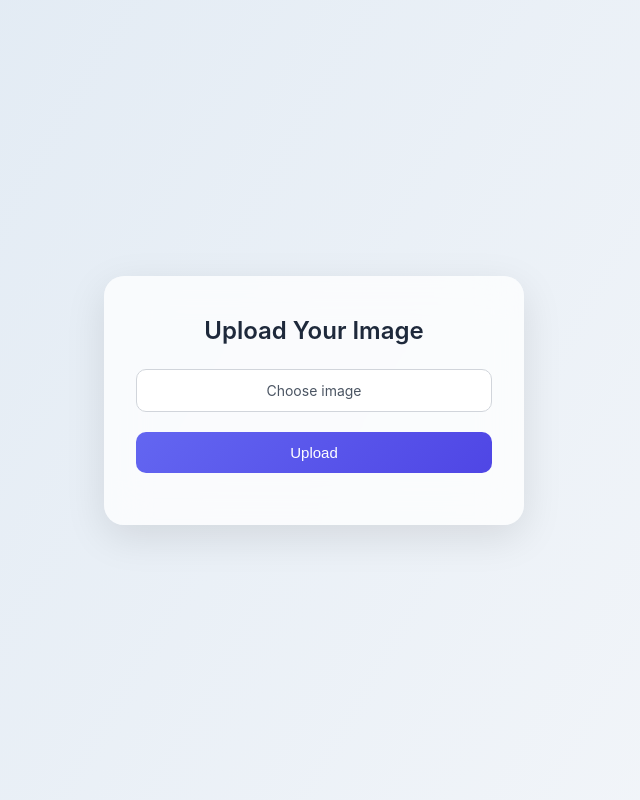
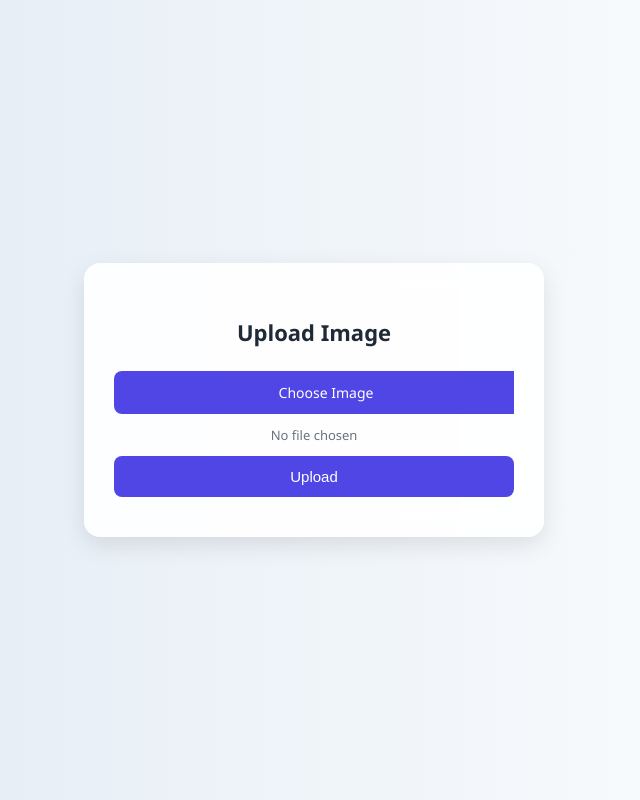
Before and after one commit to bgridtech/images-backend, a Flask app: page / in a window 1280 px wide. Shown: the whole page, without its empty margins (326-966 px from the left). Run offline with Flask 3, Linux system fonts and the light colour scheme; some libraries are stand-ins or nearby versions.

Commit message:
Update index.html

```diff
--- a/templates/index.html
+++ b/templates/index.html
@@ -6,199 +6,255 @@
   <title>Upload Image</title>
   <style>
     :root {
-      --bg: #eef1f6;
-      --card-bg: rgba(255, 255, 255, 0.75);
-      --accent: #6366f1;
-      --accent-dark: #4f46e5;
-      --accent-light: #8b5cf6;
-      --text: #1e293b;
-      --muted: #64748b;
+      --bg: #f0f2f5;
+      --card-bg: rgba(255, 255, 255, 0.9);
+      --accent: #4f46e5;
+      --accent-hover: #4338ca;
+      --text: #1f2937;
+      --muted: #6b7280;
       --success: #10b981;
     }
-    * { box-sizing: border-box; margin: 0; padding: 0; }
+
     body {
-      height: 100vh; display: flex; align-items: center; justify-content: center;
-      background: linear-gradient(120deg, #dfe9f3, #f5f7fa);
-      font-family: 'Inter', sans-serif; color: var(--text);
+      margin: 0;
+      padding: 0;
+      font-family: 'Segoe UI', sans-serif;
+      background: linear-gradient(to right, #dfe9f3, #ffffff);
+      height: 100vh;
+      display: flex;
+      align-items: center;
+      justify-content: center;
+      color: var(--text);
     }
+
     .upload-card {
-      background: var(--card-bg); backdrop-filter: blur(20px);
-      border-radius: 20px; padding: 40px 32px; max-width: 420px; width: 100%;
-      box-shadow: 0 12px 40px rgba(0,0,0,0.1); text-align: center;
-      animation: fadeIn 0.5s ease-in-out;
+      background: var(--card-bg);
+      backdrop-filter: blur(12px);
+      border-radius: 16px;
+      box-shadow: 0 8px 24px rgba(0, 0, 0, 0.1);
+      padding: 40px 30px;
+      width: 100%;
+      max-width: 400px;
+      text-align: center;
     }
-    @keyframes fadeIn {
-      from { opacity: 0; transform: translateY(20px); }
-      to { opacity: 1; transform: translateY(0); }
+
+    h1 {
+      font-size: 22px;
+      margin-bottom: 24px;
     }
-    h1 { font-size: 24px; margin-bottom: 24px; font-weight: 600; }
-    .file-input-wrapper {
-      position: relative; margin-bottom: 20px;
+
+    .file-wrapper {
+      position: relative;
+      overflow: hidden;
+      margin-bottom: 12px;
     }
-    .file-input-wrapper input[type="file"] {
-      opacity: 0; width: 100%; height: 48px; position: absolute; top: 0; left: 0;
+
+    .file-wrapper input[type="file"] {
+      position: absolute;
+      left: 0;
+      top: 0;
+      opacity: 0;
+      height: 100%;
+      width: 100%;
       cursor: pointer;
     }
-    .file-label {
-      display: block; background: #fff; border: 1px solid #d1d5db;
-      border-radius: 10px; padding: 12px; text-align: center;
-      color: #4b5563; font-size: 14px; transition: border-color 0.2s;
+
+    .file-btn {
+      background: var(--accent);
+      color: #fff;
+      padding: 12px;
+      border-radius: 8px;
+      cursor: pointer;
+      font-size: 14px;
+      display: inline-block;
+      width: 100%;
     }
-    .file-input-wrapper:hover .file-label { border-color: var(--accent); }
-    button {
-      width: 100%; padding: 12px; font-size: 15px; font-weight: 500;
-      border: none; border-radius: 10px;
-      background: linear-gradient(135deg, var(--accent), var(--accent-dark));
-      color: white; cursor: pointer;
-      transition: transform 0.2s, background 0.3s;
+
+    .file-name {
+      margin-top: 6px;
+      font-size: 13px;
+      color: var(--muted);
+      word-break: break-all;
     }
-    button:hover { transform: scale(1.03); }
-    button:disabled { background: #cbd5e1; cursor: not-allowed; }
-    .info {
-      margin-top: 12px; font-size: 14px; color: var(--muted);
+
+    button#uploadBtn {
+      background: var(--accent);
+      color: #fff;
+      border: none;
+      padding: 12px;
+      font-size: 15px;
+      border-radius: 8px;
+      cursor: pointer;
+      transition: background 0.2s ease;
+      width: 100%;
+      margin-top: 12px;
     }
-    #uploadProgress {
-      width: 100%; height: 12px; background: #e2e8f0;
-      border-radius: 8px; overflow: hidden; margin-top: 16px; display: none;
+
+    button#uploadBtn:hover {
+      background: var(--accent-hover);
     }
-    #uploadProgressBar {
-      height: 100%; width: 0;
-      background: linear-gradient(to right, var(--accent-light), var(--accent));
+
+    #loading {
+      margin-top: 14px;
+      font-size: 13px;
+      color: var(--muted);
+      display: none;
+    }
+
+    .progress-bar {
+      width: 100%;
+      background: #e5e7eb;
+      border-radius: 6px;
+      height: 12px;
+      overflow: hidden;
+      margin-top: 12px;
+      display: none;
+    }
+
+    .progress-bar-fill {
+      background: var(--accent);
+      height: 100%;
+      width: 0%;
       transition: width 0.2s ease;
     }
-    .url-container {
-      position: relative; margin-top: 20px; display: none;
+
+    #result-wrapper {
+      margin-top: 18px;
+      display: none;
+      position: relative;
     }
-    .url-box {
-      width: 100%; padding: 12px 36px 12px 12px; background: #f8fafc;
-      border: 1px solid #e2e8f0; border-radius: 8px; font-size: 14px;
-      word-break: break-all; color: var(--text); text-align: left;
+
+    #result {
+      background: #f3f4f6;
+      padding: 10px 35px 10px 10px;
+      font-size: 14px;
+      border-radius: 6px;
+      word-break: break-all;
+      color: var(--text);
     }
+
     .copy-icon {
-      position: absolute; right: 12px; top: 50%;
-      transform: translateY(-50%); cursor: pointer;
-      color: var(--muted); font-size: 18px; transition: color 0.2s;
+      position: absolute;
+      right: 10px;
+      top: 10px;
+      cursor: pointer;
+      font-size: 16px;
+      color: var(--accent);
     }
-    .copy-icon:hover { color: var(--accent-dark); }
+
+    .copy-icon:hover {
+      color: var(--accent-hover);
+    }
   </style>
 </head>
 <body>
   <div class="upload-card">
-    <h1>Upload Your Image</h1>
+    <h1>Upload Image</h1>
     <form id="uploadForm">
-      <div class="file-input-wrapper">
-        <label class="file-label">Choose image</label>
+      <div class="file-wrapper">
+        <div class="file-btn">Choose Image</div>
         <input type="file" id="imageInput" name="image" accept="image/*" required />
       </div>
+      <div class="file-name" id="fileName">No file chosen</div>
+
       <button type="submit" id="uploadBtn">Upload</button>
+      <div id="loading">Uploading, please wait...</div>
 
-      <div class="info" id="fileSize"></div>
-      <div class="info" id="compressing" style="display:none;">Compressing image…</div>
-      <div class="info" id="compressedSize"></div>
-      <div class="info" id="uploading" style="display:none;">Uploading image…</div>
-      <div id="uploadProgress"><div id="uploadProgressBar"></div></div>
+      <div class="progress-bar" id="progressBar">
+        <div class="progress-bar-fill" id="progressFill"></div>
+      </div>
     </form>
 
-    <div class="url-container" id="urlContainer">
-      <div class="url-box" id="result"></div>
-      <div class="copy-icon" id="copyIcon" title="Copy URL">📋</div>
+    <div id="result-wrapper">
+      <div id="result"></div>
+      <div class="copy-icon" id="copyIcon">📋</div>
     </div>
   </div>
 
   <script>
     const form = document.getElementById("uploadForm");
     const imageInput = document.getElementById("imageInput");
+    const fileNameDiv = document.getElementById("fileName");
     const uploadBtn = document.getElementById("uploadBtn");
-    const fileSizeDiv = document.getElementById("fileSize");
-    const compressingText = document.getElementById("compressing");
-    const compressedSizeDiv = document.getElementById("compressedSize");
-    const uploadingText = document.getElementById("uploading");
-    const progressBar = document.getElementById("uploadProgress");
-    const progressFill = document.getElementById("uploadProgressBar");
-    const urlContainer = document.getElementById("urlContainer");
+    const loadingText = document.getElementById("loading");
+    const progressBar = document.getElementById("progressBar");
+    const progressFill = document.getElementById("progressFill");
     const resultDiv = document.getElementById("result");
+    const resultWrapper = document.getElementById("result-wrapper");
     const copyIcon = document.getElementById("copyIcon");
 
-    form.addEventListener("submit", async e => {
+    imageInput.addEventListener("change", () => {
+      const file = imageInput.files[0];
+      if (file) {
+        fileNameDiv.textContent = file.name;
+      } else {
+        fileNameDiv.textContent = "No file chosen";
+      }
+    });
+
+    form.addEventListener("submit", async (e) => {
       e.preventDefault();
+      if (!imageInput.files.length) return;
+
       const file = imageInput.files[0];
-      if (!file) return;
+      const formData = new FormData();
+      formData.append("image", file);
 
-      fileSizeDiv.textContent = `Original size: ${(file.size/1024/1024).toFixed(2)} MB`;
       uploadBtn.disabled = true;
-      urlContainer.style.display = "none";
+      loadingText.style.display = "block";
+      progressBar.style.display = "block";
+      resultWrapper.style.display = "none";
       resultDiv.textContent = "";
-      compressingText.style.display = "none";
-      compressedSizeDiv.textContent = "";
-      uploadingText.style.display = "none";
-      progressBar.style.display = "none";
       progressFill.style.width = "0%";
 
-      let finalFile = file;
-      if (file.size > 3*1024*1024) {
-        compressingText.style.display = "block";
-        finalFile = await compressImage(file);
-        compressingText.style.display = "none";
-        compressedSizeDiv.textContent = `Compressed size: ${(finalFile.size/1024/1024).toFixed(2)} MB`;
-      }
+      const xhr = new XMLHttpRequest();
+      xhr.open("POST", "/upload");
 
-      const formData = new FormData();
-      formData.append("image", finalFile);
+      xhr.upload.addEventListener("progress", (e) => {
+        if (e.lengthComputable) {
+          const percent = (e.loaded / e.total) * 100;
+          progressFill.style.width = percent + "%";
+        }
+      });
 
-      uploadingText.style.display = "block";
-      progressBar.style.display = "block";
+      xhr.onload = () => {
+        uploadBtn.disabled = false;
+        loadingText.style.display = "none";
+        progressBar.style.display = "none";
 
-      const xhr = new XMLHttpRequest();
-      xhr.open("POST","/upload");
-      xhr.upload.onprogress = e => {
-        if (e.lengthComputable) {
-          const pct = Math.round((e.loaded/e.total)*100);
-          progressFill.style.width = pct + "%";
+        try {
+          const res = JSON.parse(xhr.responseText);
+          if (res.url) {
+            resultDiv.textContent = res.url;
+            resultWrapper.style.display = "block";
+          } else {
+            resultDiv.textContent = res.error || "Upload failed.";
+            resultWrapper.style.display = "block";
+          }
+        } catch {
+          resultDiv.textContent = "Unexpected server error.";
+          resultWrapper.style.display = "block";
         }
       };
-      xhr.onload = () => {
+
+      xhr.onerror = () => {
+        resultDiv.textContent = "Upload failed due to a network error.";
+        resultWrapper.style.display = "block";
         uploadBtn.disabled = false;
-        uploadingText.style.display = "none";
-        const res = JSON.parse(xhr.responseText);
-        resultDiv.textContent = res.url || res.error || "Upload failed.";
-        urlContainer.style.display = "block";
+        loadingText.style.display = "none";
+        progressBar.style.display = "none";
       };
-      xhr.onerror = () => {
-        uploadBtn.disabled = false;
-        uploadingText.style.display = "none";
-        resultDiv.textContent = "Upload error.";
-        urlContainer.style.display = "block";
-      };
+
       xhr.send(formData);
     });
 
     copyIcon.addEventListener("click", () => {
-      const txt = resultDiv.textContent;
-      navigator.clipboard.writeText(txt).then(() => {
+      const text = resultDiv.textContent;
+      navigator.clipboard.writeText(text).then(() => {
         copyIcon.textContent = "✅";
-        setTimeout(() => copyIcon.textContent = "📋", 1000);
+        setTimeout(() => (copyIcon.textContent = "📋"), 1500);
       });
     });
-
-    function compressImage(file) {
-      return new Promise(resolve => {
-        const img = new Image();
-        const url = URL.createObjectURL(file);
-        img.src = url;
-        img.onload = () => {
-          const max = 1024;
-          let w = img.width, h = img.height;
-          if (w>max||h>max) {
-            const scale = Math.min(max/w, max/h);
-            w*=scale; h*=scale;
-          }
-          const c = document.createElement("canvas");
-          c.width=w; c.height=h;
-          c.getContext("2d").drawImage(img,0,0,w,h);
-          c.toBlob(b=> resolve(new File([b],file.name,{type:file.type})), file.type, 0.8);
-        };
-      });
-    }
   </script>
 </body>
 </html>
```
